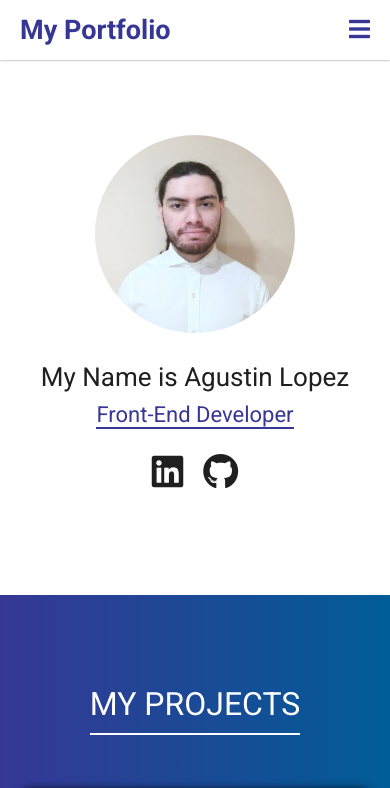
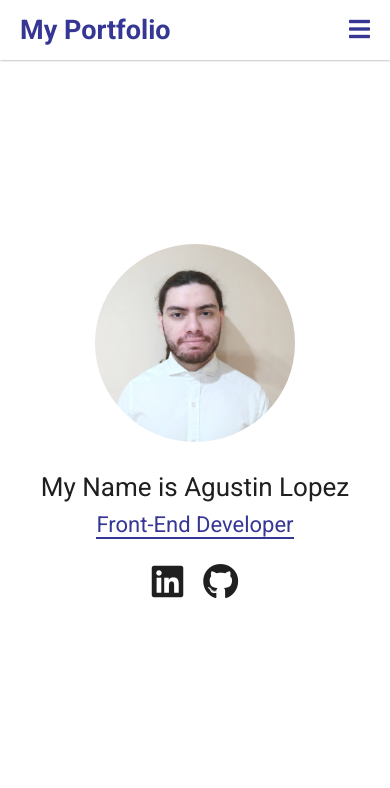
Before and after one commit to agustinlopez9/MyPersonalPortfolio, a React (Create React App) app: page / in a window 390 px wide. Shown: the top 788 px of the page. Built offline with nearby package versions, Linux system fonts and the light colour scheme.

Commit message:
Change main styles

```diff
--- a/src/components/Main/Main.css
+++ b/src/components/Main/Main.css
@@ -3,8 +3,22 @@ main {
 }
 
 .main-inner-div {
+  display: -webkit-box;
+  display: -ms-flexbox;
+  display: flex;
+  -webkit-box-orient: vertical;
+  -webkit-box-direction: normal;
+      -ms-flex-flow: column nowrap;
+          flex-flow: column nowrap;
+  -webkit-box-align: center;
+      -ms-flex-align: center;
+          align-items: center;
+  -webkit-box-pack: center;
+      -ms-flex-pack: center;
+          justify-content: center;
   text-align: center;
-  padding: 255px 15px;
+  min-height: 600px;
+  height: 100vh;
 }
 
 .main-inner-div h2 {
@@ -89,24 +103,12 @@ main {
 }
 
 @media screen and (max-width: 1369px) {
-  .main-inner-div {
-    padding: 145px 15px 105px 15px;
-  }
   .main-inner-div img {
     width: 226px;
   }
 }
 
-@media screen and (max-width: 769px) {
-  .main-inner-div {
-    padding: 135px 15px;
-  }
-}
-
 @media screen and (max-width: 480px) {
-  .main-inner-div {
-    padding: 125px 15px 95px 15px;
-  }
   .main-inner-div img {
     width: 200px;
   }
@@ -117,10 +119,4 @@ main {
     font-size: 22px;
   }
 }
-
-@media screen and (max-width: 360px) {
-  .main-inner-div {
-    padding: 105px 15px 85px 15px;
-  }
-}
 /*# sourceMappingURL=Main.css.map */
--- a/src/components/Main/Main.js
+++ b/src/components/Main/Main.js
@@ -12,8 +12,8 @@ export default function Main() {
                 <main id={item.scroll} key={"main"}>
                     <div key={index} className="main-inner-div">
                         <div className="profile-div" data-aos="fade-up">
-                            <img src={item.thumbnail} alt={item.image} className={img ? "thumbnail hide" : "thumbnail show"}></img>
-                            <img src={item.image} alt={item.image} onLoad={setImg} className={img ? "picture show" : "picture hide"}></img>
+                            <img src={process.env.PUBLIC_URL + item.thumbnail} alt={item.image} className={img ? "thumbnail hide" : "thumbnail show"}></img>
+                            <img src={process.env.PUBLIC_URL + item.image} alt={item.image} onLoad={setImg} className={img ? "picture show" : "picture hide"}></img>
                         </div>
                         <h2 data-aos="fade-up" data-aos-delay="100">
                             {item.title}
--- a/src/components/Main/Main.scss
+++ b/src/components/Main/Main.scss
@@ -3,8 +3,13 @@ main {
 }
 
 .main-inner-div {
+    display: flex;
+    flex-flow: column nowrap;
+    align-items: center;
+    justify-content: center;
     text-align: center;
-    padding: 255px 15px;
+    min-height: 600px;
+    height: 100vh;
     h2 {
         color: #1f1f1f;
         font-size: 28px;
@@ -75,16 +80,9 @@ main {
 
 @media screen and (max-width: 1369px) {
     .main-inner-div {
-        padding: 145px 15px 105px 15px;
         img {
             width: 226px;
         }
-    }
-}
-
-@media screen and (max-width: 769px) {
-    .main-inner-div {
-        padding: 135px 15px;
     }
 }
 
@@ -93,7 +91,6 @@ main {
         img {
             width: 200px;
         }
-        padding: 125px 15px 95px 15px;
         h2 {
             font-size: 26px;
         }
@@ -102,9 +99,3 @@ main {
         }
     }
 }
-
-@media screen and (max-width: 360px) {
-    .main-inner-div {
-        padding: 105px 15px 85px 15px;
-    }
-}
--- a/src/components/Main/MainItems.js
+++ b/src/components/Main/MainItems.js
@@ -3,8 +3,8 @@ export const MainItems = [
         title: "My Name is Agustin Lopez",
         desc: "Front-End Developer",
         scroll: "portfolio",
-        thumbnail: "images/profile_photo_blur.jpg",
-        image: "images/profile_photo.jpg",
+        thumbnail: "/images/profile_photo_blur.jpg",
+        image: "/images/profile_photo.jpg",
         github: "https://github.com/AFLP2199",
         linkedin: "https://www.linkedin.com/in/agustín-lópez-piceda-b556b41b8/",
     },
--- a/src/components/Projects/ProjectItems.js
+++ b/src/components/Projects/ProjectItems.js
@@ -2,8 +2,8 @@ export const AppItems = [
     {
         title: "Tip Calculator App",
         desc: "Tip calculator app made with SASS and Vanilla Javascript, the design was taken from Frontend Mentor",
-        url: "images/TipCalculatorApp.png",
-        video: "images/TipCalculatorApp.mp4",
+        url: "/images/TipCalculatorApp.png",
+        video: "/images/TipCalculatorApp.mp4",
         cName: "card",
         pagelink: "https://aflp2199.github.io/TipCalculatorApp/",
         gitlink: "https://github.com/AFLP2199/TipCalculatorApp",
@@ -11,8 +11,8 @@ export const AppItems = [
     {
         title: "Simple Calculator",
         desc: "Simple calculator made with CSS and Vanilla Javascript",
-        url: "images/Calculator.png",
-        video: "images/Calculator.mp4",
+        url: "/images/Calculator.png",
+        video: "/images/Calculator.mp4",
         cName: "card",
         pagelink: "https://aflp2199.github.io/SimpleCalculator/",
         gitlink: "https://github.com/AFLP2199/SimpleCalculator",
@@ -22,9 +22,9 @@ export const AppItems = [
 export const WebItems = [
     {
         title: "Apinta Seccional Castelar",
-        url: "images/Apinta.png",
+        url: "/images/Apinta.png",
         desc: "Website made for Apinta Seccional Castelar made with CSS and JQuery",
-        video: "images/Apinta.mp4",
+        video: "/images/Apinta.mp4",
         cName: "card",
         pagelink: "https://apintacastelar.com.ar/home/",
         gitlink: "#/",
@@ -34,9 +34,9 @@ export const WebItems = [
 export const DesignItems = [
     {
         title: "Blogr Landing Page",
-        url: "images/Blogr.png",
+        url: "/images/Blogr.png",
         desc: "A simple landing page made with SASS and Vanilla Javascript, the design was taken from Frontend Mentor",
-        video: "images/Blogr.mp4",
+        video: "/images/Blogr.mp4",
         cName: "card",
         pagelink: "https://aflp2199.github.io/BlogrLandingPage/",
         gitlink: "https://github.com/AFLP2199/BlogrLandingPage",
--- a/src/components/Projects/Projects.js
+++ b/src/components/Projects/Projects.js
@@ -28,7 +28,7 @@ function Card(props) {
                 className={props.class}
                 key={props.index}
             >
-                <img src={props.url} alt={props.url} className={hover ? "thumb-img" : "thumb-img active"} />
+                <img src={process.env.PUBLIC_URL + props.url} alt={props.url} className={hover ? "thumb-img" : "thumb-img active"} />
                 <div>
                     <h4>{props.name}</h4>
                     <p className={hover ? "show" : "hide"}>
@@ -42,7 +42,7 @@ function Card(props) {
                     </p>
                 </div>
                 <video ref={videoRef} muted={true} controls={false} className={hover ? "thumb-video active" : "thumb-video"}>
-                    <source src={props.video} type="video/mp4"></source>
+                    <source src={process.env.PUBLIC_URL + props.video} type="video/mp4"></source>
                 </video>
             </div>
         </React.Fragment>
```
Also changed, not shown: 1 other file (tests, documents, lock files or other folders).
